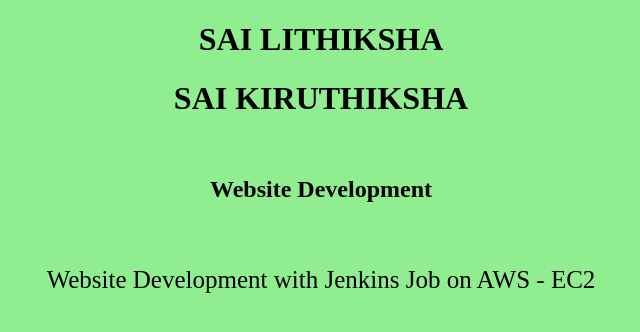
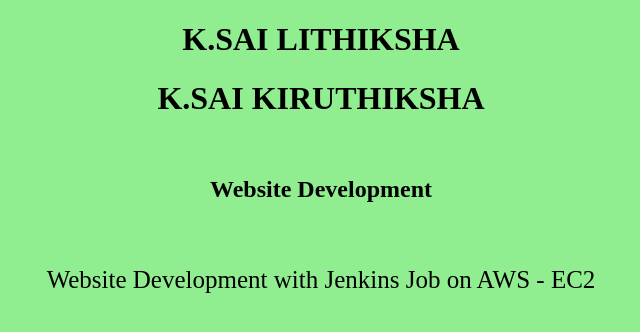
Before and after one commit to karthickgurusamy/websitedevelopment, a plain HTML site: page index.html in a window 1280 px wide. Shown: the whole page, without its empty margins (319-959 px from the left). Drawn offline with Linux system fonts and the light colour scheme.

Commit message:
addding a name

```diff
--- a/index.html
+++ b/index.html
@@ -26,8 +26,8 @@ p{
 </head>
 
 <body>
-    <h1>SAI LITHIKSHA</h1>
-    <h1>SAI KIRUTHIKSHA</h1>
+    <h1>K.SAI LITHIKSHA</h1>
+    <h1>K.SAI KIRUTHIKSHA</h1>
     <br>
    <h2> Website Development</h2>
    <br>
```
